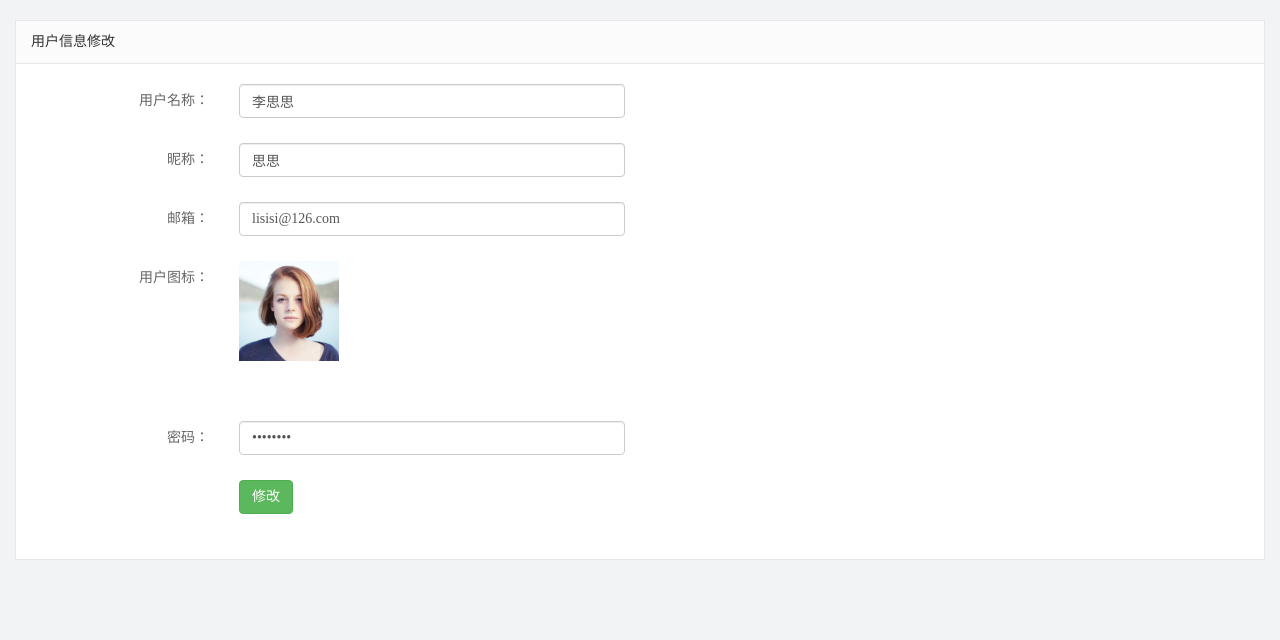
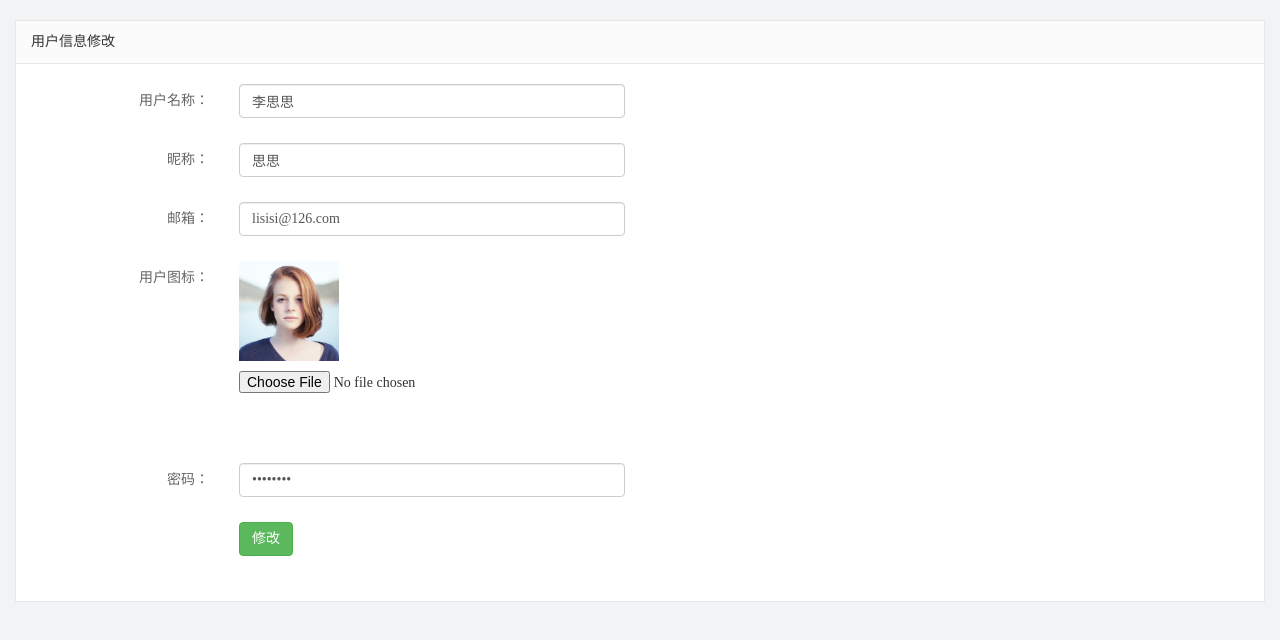
Before and after one commit to 814811587/daShiJian, a plain HTML site: page web_back/user.html in a window 1280 px wide. Drawn offline with Linux system fonts and the light colour scheme; no server answers.

Commit message:
修改后台个人信息以及修改个人主页

```diff
--- a/web_back/user.html
+++ b/web_back/user.html
@@ -11,6 +11,7 @@
     <link rel="stylesheet" href="css/iconfont.css">
     <link rel="stylesheet" href="css/main.css">
     <script src="js/jquery-1.12.4.min.js"></script>
+    <script src="./js/bootstrap/js/bootstrap.min.js"></script>
 
 </head>
 
@@ -24,7 +25,7 @@
                 <div class="form-group">
                     <label for="inputEmail3" class="col-sm-2 control-label">用户名称：</label>
                     <div class="col-sm-4">
-                        <input type="text"  name='username' class="form-control username" value="李思思">
+                        <input type="text" name="username" class="form-control username" value="李思思">
                     </div>
                 </div>
                 <div class="form-group">
@@ -44,7 +45,7 @@
                     <label for="inputPassword3" class="col-sm-2 control-label">用户图标：</label>
                     <div class="col-sm-10">
                         <img src="images/2.jpg" alt="" class="user_pic">
-                            <input type="file" style="display: none" name="user_pic" id="exampleInputFile">
+                        <input type="file" name="user_pic" id="exampleInputFile">
                         <br>
                         <label for="exampleInputFile">
                             <img src="./images//uploadFileIcon.png" alt="">
@@ -59,6 +60,7 @@
                     </div>
                 </div>
 
+
                 <div class="form-group">
                     <div class="col-sm-offset-2 col-sm-10">
                         <button type="submit" class="btn btn-success btn-modifiy">修改</button>
@@ -67,6 +69,7 @@
             </form>
         </div>
     </div>
+
     <!-- Modal -->
     <div class="modal fade" id="myModal" tabindex="-1" role="dialog" aria-labelledby="myModalLabel">
         <div class="modal-dialog" role="document">
@@ -85,12 +88,14 @@
             </div>
         </div>
     </div>
-</body>
-<script src="./js/bootstrap/js/bootstrap.min.js"></script>
+
     <script>
-    //        用户头像预览
         $(function () {
-
+            /*
+            步骤:
+            进到个人中心,发送ajax请求,获取到个人信息.
+            把个人信息显示在对应的标签中.
+            */
             $.ajax({
                 url: 'http://localhost:8000/admin/userinfo_get',
                 success: function (backData) {
@@ -111,13 +116,15 @@
                 }
             });
 
-        // 1.给input:file标签设置一个change事件.
+
+            //1.个人头像图片预览
             $('#exampleInputFile').on('change', function () {
                 var icon = this.files[0]; //获取这个标签选中的文件.
                 var url = URL.createObjectURL(icon); //生成一个url地址
                 $(this).prev().attr('src', url); //把路径设置为img的src
             });
 
+            // 2.点击修改按钮,发送ajax请求.
             $('.btn-modifiy').on('click', function (e) {
                 //阻止默认跳转
                 e.preventDefault();
@@ -136,6 +143,7 @@
                             $('#myModal').modal()
                         }
 
+                        //给模态框的确定按钮一个点击事件.
                         $('.btn-primary').on('click', function () {
                             //刷新. 是刷新外面那个父窗口的location.
                             // parent.window.location.reload();
@@ -155,11 +163,13 @@
                             $('#myModal').modal('hide'); //隐藏模态框
 
                         });
+                    }
+                });
+            });
+            // 	注意:jQuery结合FormData
 
-                }
 
-            })
-        })
+
         });
     </script>
 
```
Lines whose indentation alone changed are shown as unchanged.
